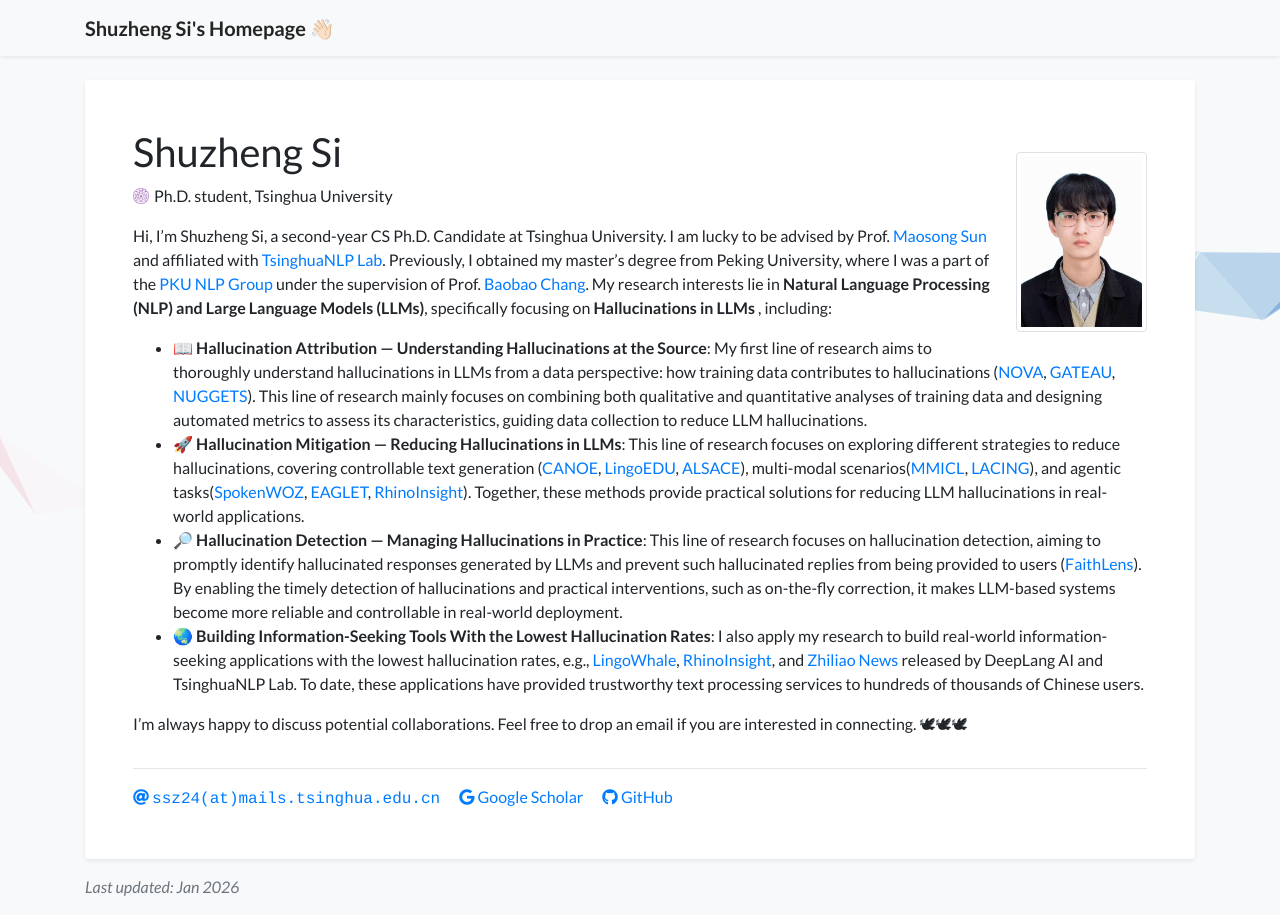
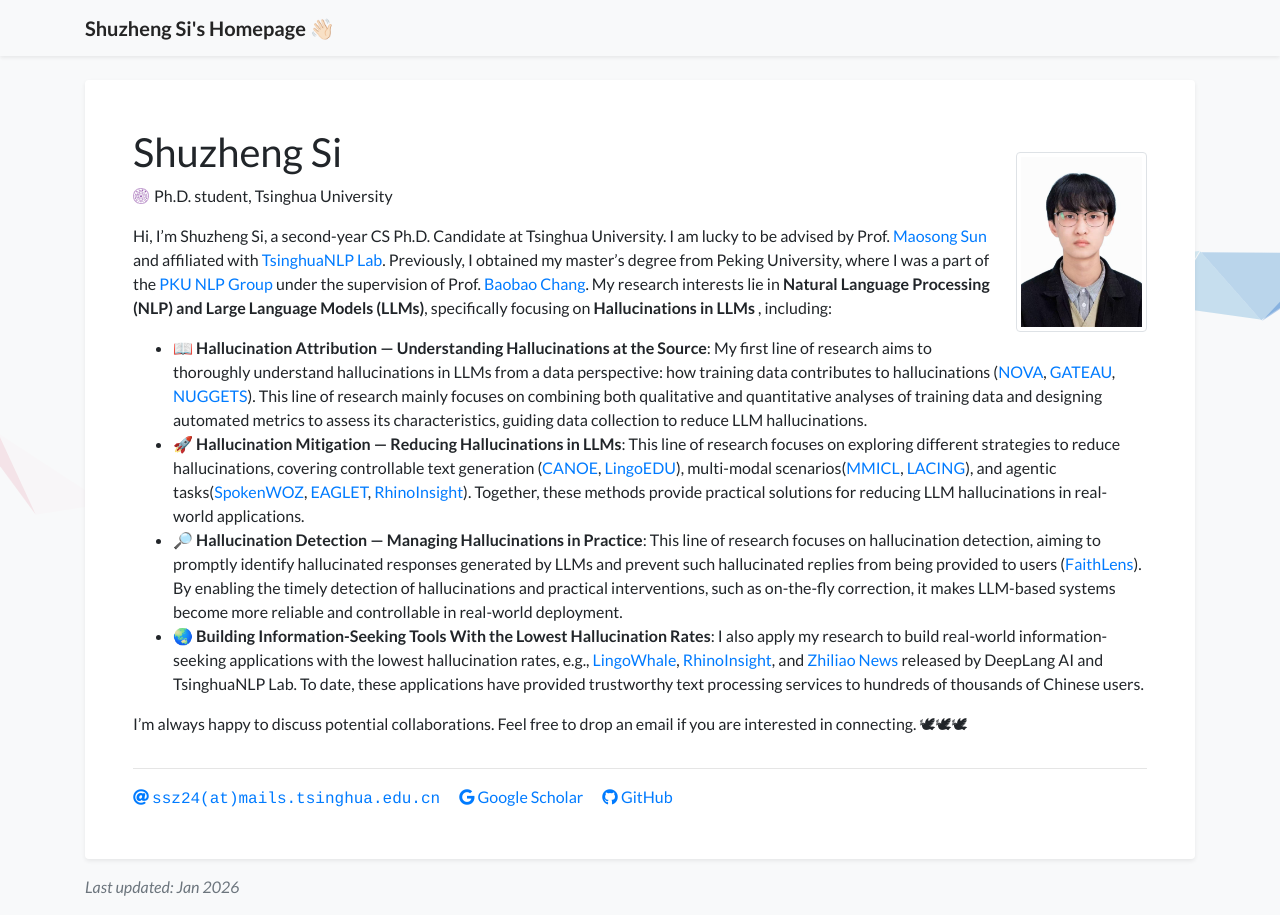
Before and after one commit to S1s-Z/s1s-z.github.io, a Jekyll site: the page built from index.html, in a window 1280 px wide. Built offline with Jekyll 4.4.1, drawn with Linux system fonts in a browser that asks for light colours; a style sheet for code colours, icons or effects is not loaded.

Commit message:
Update profile.yml

```diff
--- a/_data/profile.yml
+++ b/_data/profile.yml
@@ -26,7 +26,7 @@
           📖 <b>Hallucination Attribution — Understanding Hallucinations at the Source</b>: My first line of research aims to thoroughly understand hallucinations in LLMs from a data perspective: how training data contributes to hallucinations (<a href="https://arxiv.org/abs/2502.07340">NOVA</a>, <a href="https://arxiv.org/abs/2410.15633">GATEAU</a>, <a href="https://arxiv.org/abs/2312.10302">NUGGETS</a>). This line of research mainly focuses on combining both qualitative and quantitative analyses of training data and designing automated metrics to assess its characteristics, guiding data collection to reduce LLM hallucinations.
       </li>
       <li>
-          🚀 <b>Hallucination Mitigation  — Reducing Hallucinations in LLMs</b>: This line of research focuses on exploring different strategies to reduce hallucinations, covering controllable text generation (<a href="https://arxiv.org/abs/2505.16483">CANOE</a>, <a href="https://arxiv.org/abs/2512.14244">LingoEDU</a>, <a href="https://arxiv.org/abs/2404.08491">ALSACE</a>), multi-modal scenarios(<a href="https://arxiv.org/abs/2309.07915">MMICL</a>, <a href="https://arxiv.org/abs/2411.14279">LACING</a>), and agentic tasks(<a href="https://arxiv.org/abs/2305.13040">SpokenWOZ</a>, <a href="https://arxiv.org/abs/2510.05608">EAGLET</a>, <a href="https://arxiv.org/abs/2511.18743">RhinoInsight</a>). Together, these methods provide practical solutions for reducing LLM hallucinations in real-world applications.
+          🚀 <b>Hallucination Mitigation  — Reducing Hallucinations in LLMs</b>: This line of research focuses on exploring different strategies to reduce hallucinations, covering controllable text generation (<a href="https://arxiv.org/abs/2505.16483">CANOE</a>, <a href="https://arxiv.org/abs/2512.14244">LingoEDU</a>), multi-modal scenarios(<a href="https://arxiv.org/abs/2309.07915">MMICL</a>, <a href="https://arxiv.org/abs/2411.14279">LACING</a>), and agentic tasks(<a href="https://arxiv.org/abs/2305.13040">SpokenWOZ</a>, <a href="https://arxiv.org/abs/2510.05608">EAGLET</a>, <a href="https://arxiv.org/abs/2511.18743">RhinoInsight</a>). Together, these methods provide practical solutions for reducing LLM hallucinations in real-world applications.
       </li>
       <li>
           🔎 <b>Hallucination Detection  — Managing Hallucinations in Practice</b>: This line of research focuses on hallucination detection, aiming to promptly identify hallucinated responses generated by LLMs and prevent such hallucinated replies from being provided to users (<a href="https://arxiv.org/abs/2512.20182">FaithLens</a>). By enabling the timely detection of hallucinations and practical interventions, such as on-the-fly correction, it makes LLM-based systems become more reliable and controllable in real-world deployment.
```
